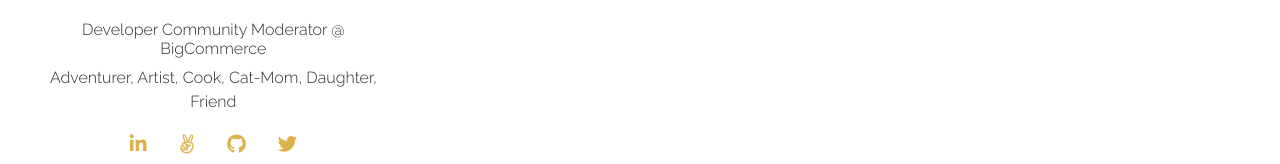
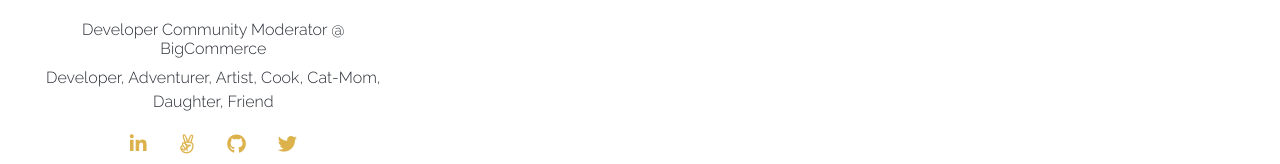
Before and after one commit to hnbarr/heatherbarr, a React (Create React App) app: page / in a window 1280 px wide. Shown: the part 500-664 px from the top of the page. Built offline with nearby package versions, Linux system fonts and the light colour scheme.

Commit message:
updated contact.js

```diff
--- a/src/components/Contact.js
+++ b/src/components/Contact.js
@@ -41,7 +41,7 @@ export default class Contact extends Component {
                             <p>[ she / her ]</p>
                             <div>
                                 <h6>Developer Community Moderator @ BigCommerce</h6>
-                                <p>Adventurer, Artist, Cook, Cat-Mom, Daughter, Friend</p>
+                                <p>Developer, Adventurer, Artist, Cook, Cat-Mom, Daughter, Friend</p>
                             </div>
                             <div className="d-flex justify-content-between w-50 px-2" id="socialLinks">
                                 <a rel="external" href="https://www.linkedin.com/in/hnbarr/"><i className="fab fa-linkedin-in"></i></a>
@@ -58,7 +58,7 @@ export default class Contact extends Component {
                         <p>[ she / her ]</p>
                         <div>
                             <h6>Developer Community Moderator @ BigCommerce</h6>
-                            <p>Adventurer, Artist, Cook, Cat-Mom, Friend, Daughter</p>
+                            <p>Developer, Adventurer, Artist, Cook, Cat-Mom, Friend, Daughter</p>
                         </div>
                         <div className="d-flex justify-content-between w-90 px-2" id="socialLinks">
                             <a rel="external" href="https://www.linkedin.com/in/hnbarr/"><i className="fab fa-linkedin-in"></i></a>
```
